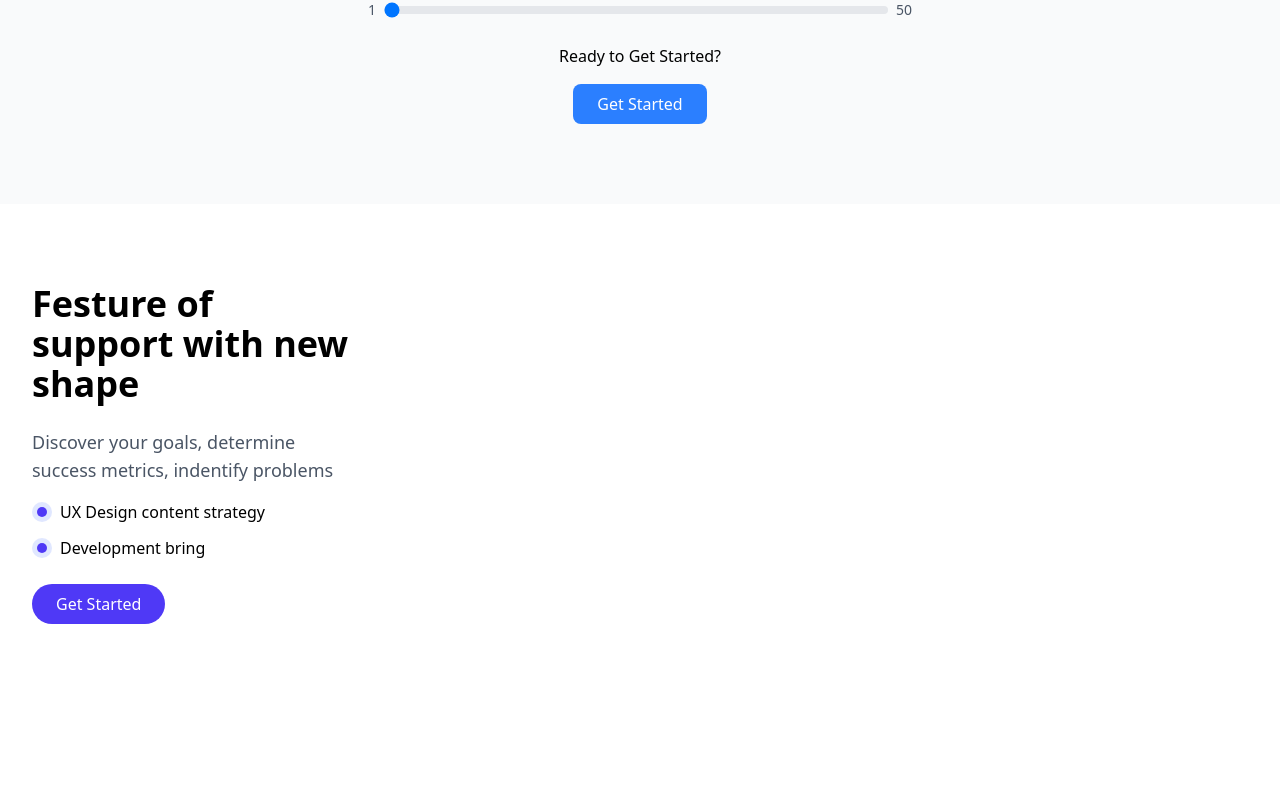
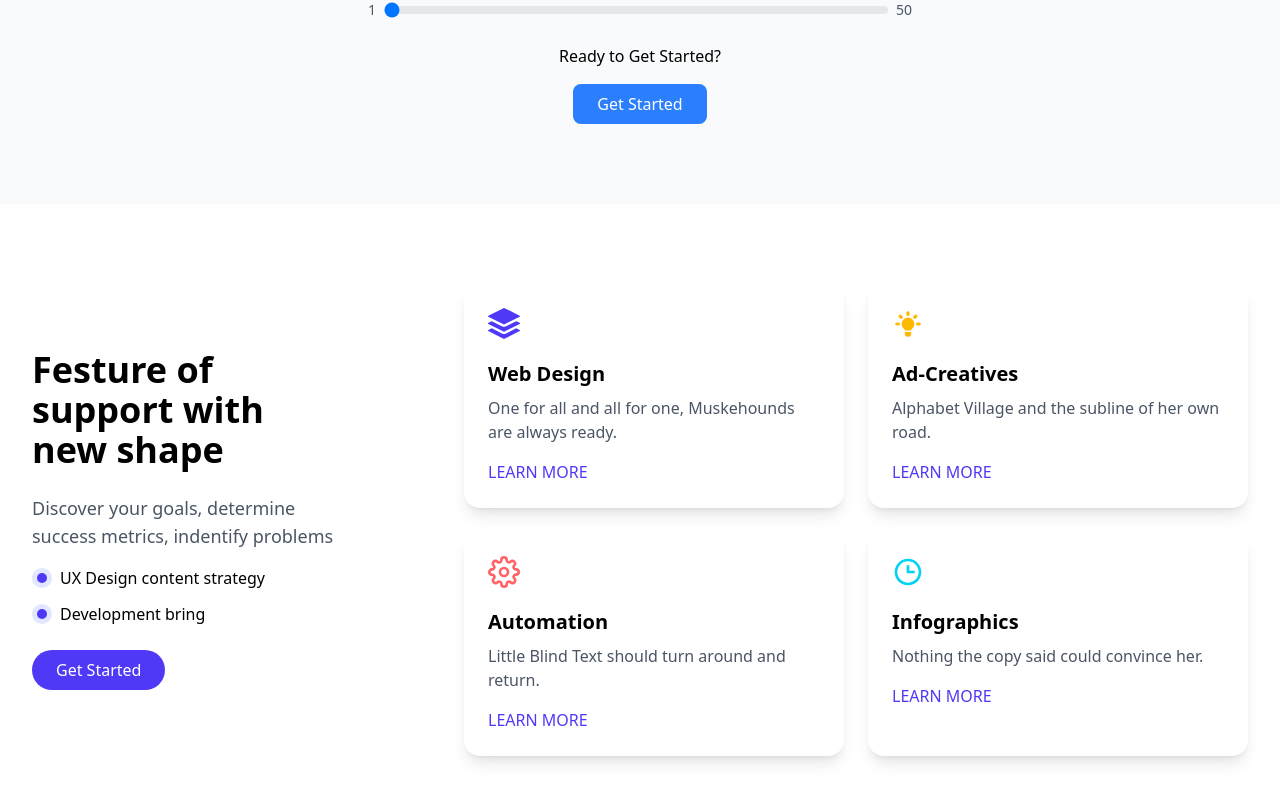
Before and after one commit to rehan606/Lending-Page, a React (Vite) app: page / in a window 1280 px wide. Shown: the part 3362-4164 px from the top of the page. Before the commit the page ends 4066 px from the top, so only its background shows below. Built offline with nearby package versions, Linux system fonts and the light colour scheme.

Commit message:
complete service section

```diff
--- a/src/components/ServiceSection.jsx
+++ b/src/components/ServiceSection.jsx
@@ -1,9 +1,40 @@
 import React from 'react'
+import { BiTime } from 'react-icons/bi'
+import { BsStack } from 'react-icons/bs'
+import { FiSettings } from 'react-icons/fi'
+import { HiLightBulb } from 'react-icons/hi'
+
+const services = [
+    {
+      icon: <BsStack className="w-8 h-8 text-indigo-600" />,
+      title: "Web Design",
+      description: "One for all and all for one, Muskehounds are always ready.",
+      link: "#learn-more"
+    },
+    {
+      icon: <HiLightBulb className="w-8 h-8 text-amber-400" />,
+      title: "Ad-Creatives",
+      description: "Alphabet Village and the subline of her own road.",
+      link: "#learn-more"
+    },
+    {
+      icon: <FiSettings className="w-8 h-8 text-red-400" />,
+      title: "Automation",
+      description: "Little Blind Text should turn around and return.",
+      link: "#learn-more"
+    },
+    {
+      icon: <BiTime className="w-8 h-8 text-cyan-400" />,
+      title: "Infographics",
+      description: "Nothing the copy said could convince her.",
+      link: "#learn-more"
+    }
+  ]
 
 const ServiceSection = () => {
     return (
         <section className='py-20 container mx-auto px-4 sm:px-6 lg:px-8'>
-            <div className='flex flex-col md:flex-row items-center justify-between gap-10 lg:gap-24'>
+            <div className='flex flex-col md:flex-row items-center justify-between gap-10 '>
                 <div className='md:w-1/3 w-full'>
                     <h2 className='text-3xl md:text-4xl font-bold  mb-6 md:w-4/5  '>Festure of support with new shape</h2>
                     <p className='text-lg  mb-4 text-gray-600 md:w-4/5'>  Discover your goals, determine success metrics, indentify problems</p>
@@ -25,6 +56,24 @@ const ServiceSection = () => {
                     </div>
                     <button className='bg-indigo-600 mt-6 hover:bg-indigo-700 transition-colors text-white py-2 px-6 rounded-full'>Get Started</button>
                 </div>
+
+                {/* Service Card  */}
+                <div className=' md:w-2/3 grid grid-cols-1 md:grid-cols-2 gap-6'>
+                    {
+                        services.map((service, index) => (
+                            <div key={index} className='bg-white mx:w-72 shadow-lg rounded-2xl cursor-poiter hover:scale-105 transition-all  p-6 flex items-start flex-col gap-4 hover:shadow-xl duration-300'>
+                                <div className='text-2xl mb-1'>
+                                    {service.icon}
+                                </div>
+                                <div>
+                                    <h3 className='text-xl font-semibold mb-2'>{service.title}</h3>
+                                    <p className='text-gray-600 mb-4'>{service.description}</p>
+                                    <a href={service.link} className='text-indigo-600 uppercase hover:underline'>Learn More</a>
+                                </div>
+                            </div>
+                        ))
+                    }
+                </div>
             </div>
         </section>
     )
```
